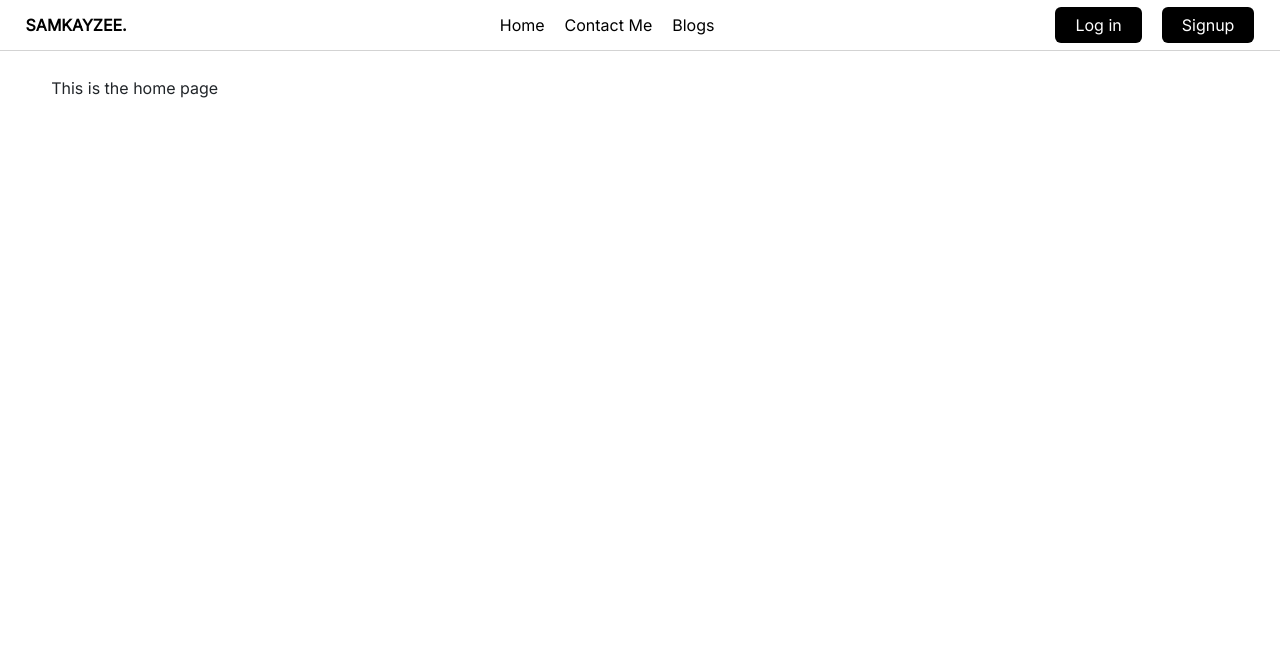
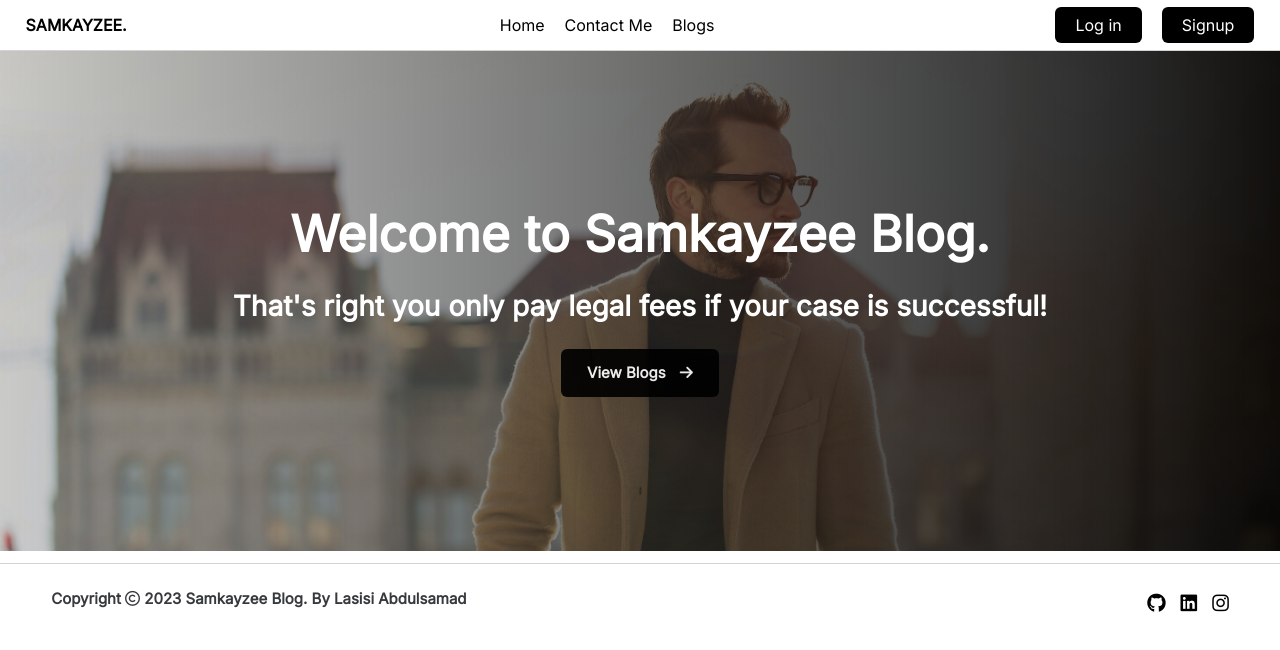
Before and after one commit to Samkayzeee/blog-website, a React (Vite) app: page / in a window 1280 px wide. Shown: the top 650 px of the page. Built offline with nearby package versions, Linux system fonts and the light colour scheme.

Commit message:
worked on home page

```diff
--- /dev/null
+++ b/src/components/footer/Footer.css
@@ -0,0 +1,22 @@
+.footer{
+    padding: 2% 4%;
+    display: flex;
+    justify-content: space-between;
+    border-top: solid 1px lightgray;
+    margin-top: 1%;
+}
+.footer .section1 h5{
+    font-size: 15px;
+    opacity: 0.9;
+    font-weight: 600;
+}
+.footer .links a{
+   margin-left: 15px;
+   color: black;
+   font-weight: 600;
+   font-size: 19px;
+   transition: all .3s;
+}
+.footer .links a:hover{
+  color: rgb(100, 195, 100);
+}
--- a/src/components/footer/Footer.jsx
+++ b/src/components/footer/Footer.jsx
@@ -1,7 +1,21 @@
+import { Link } from 'react-router-dom';
+import './Footer.css';
+
 const Footer = () => {
     return (
         <>
-             This is footer
+             <footer className="footer">
+               <div className="section1">
+                    <h5>Copyright <i class="fa-regular fa-copyright"></i> 2023 Samkayzee Blog. By Lasisi Abdulsamad</h5>
+               </div>
+
+               <div className="links">
+                    <Link to={'https://github.com/Samkayzeee'} target={'_blank'}><i class="fa-brands fa-github"></i></Link>
+                    <Link to={'www.linkedin.com/in/lasisi-abdulsamad-1a493b22b'} target={'_blank'}><i class="fa-brands fa-linkedin"></i></Link>
+                    <Link to={'https://www.instagram.com/samkayzee/'} target={'_blank'}><i class="fa-brands fa-instagram"></i></Link>
+
+               </div>
+             </footer>
         </>
      );
 }
--- a/src/pages/account/login/Login.jsx
+++ b/src/pages/account/login/Login.jsx
@@ -3,6 +3,7 @@ import './Login.css';
 import { useRef, useState } from 'react';
 import { useNavigate } from "react-router-dom";
 import { useEffect } from 'react';
+import Footer from './../../../components/footer/Footer';
 
 const Login = () => {
     const wrongloginRef = useRef(null);
@@ -62,6 +63,7 @@ const Login = () => {
 
         </form>
         </div>
+        <Footer />
         </>
      );
 }
--- a/src/pages/account/signup/Signup.css
+++ b/src/pages/account/signup/Signup.css
@@ -1,6 +1,3 @@
-.signup-container{
-    padding: 2% 4%;
-}
 .signup-container{
     padding: 2%;
     background-color: whitesmoke;
--- a/src/pages/dashboard/Dashboard.css
+++ b/src/pages/dashboard/Dashboard.css
@@ -1,3 +1,4 @@
 .dashboard-container{
     padding: 2% 4%;
+    background-color: whitesmoke;
 }
--- a/src/pages/dashboard/Dashboard.jsx
+++ b/src/pages/dashboard/Dashboard.jsx
@@ -1,6 +1,7 @@
 import axios from "axios";
 import { useEffect, useState } from "react";
 import { useNavigate } from "react-router-dom";
+import Footer from "../../components/footer/Footer";
 import Navbar from "../../components/navbar/Navbar";
 import "./Dashboard.css";
 
@@ -14,26 +15,17 @@ const Dashboard = () => {
     if (!token) {
         navigate('/login');
     }
+
    },[])
+
+
     return (
         <>
             <Navbar />
             <div className="dashboard-container">
-                This is the Dashboard page
-                {
-                    api.map((news) => {
-                       return(
-                        <div key={news.title}>
-                            <div className="single-news">
-                                <h1>{news.title}</h1>
-                                <p>{news.description}</p>
-                                <img src={news.image} alt="" />
-                            </div>
-                         </div>
-                       )
-                    })
-                }
+                This is the dashboard page
             </div>
+            <Footer />
         </>
      );
 }
--- a/src/pages/details/Details.jsx
+++ b/src/pages/details/Details.jsx
@@ -1,4 +1,20 @@
+import { useEffect, useState } from "react";
+import { useNavigate } from "react-router-dom";
+
+
 const DetailsPage = () => {
+
+    const [api, setApi] = useState([]);
+    const navigate = useNavigate();
+    let token = localStorage.getItem("token");
+
+   useEffect(() => {
+    if (!token) {
+        navigate('/login');
+    }
+
+   },[])
+
     return (
         <>
 
--- a/src/pages/home/Home.css
+++ b/src/pages/home/Home.css
@@ -1,3 +1,65 @@
 .home-container{
-    padding: 2% 4%;
+    background-color: whitesmoke;
 }
+
+.home-container .section1{
+    background:
+    linear-gradient(to right,  rgba(0, 0, 0, 0.2), rgba(0, 0, 0, 0.92)),
+    url('../../assets/home-page-pic.jpg');
+    padding: 12% 0;
+    background-size: cover;
+}
+.home-container .section1 h1{
+    color: white;
+    text-align: center;
+    font-size: 50px;
+    font-weight: 700;
+}
+.home-container .section1 h3{
+    color: white;
+    text-align: center;
+    font-weight: 700;
+    margin: 2% 0;
+}
+.home-container .section1 a{
+    color: white;
+    padding: 1% 2%;
+    font-size: 15px;
+    font-weight: 600;
+    cursor: pointer;
+    transition: all 0.3s ease;
+    position: relative;
+    display: block;
+    margin: 2% 0;
+    outline: none;
+    border-radius: 6px;
+    z-index: 0;
+    background-color: black;
+    opacity: 0.9;
+    overflow: hidden;
+    border: none;
+    width: fit-content;
+    text-decoration: none;
+    margin: 0 auto;
+  }
+  .home-container .section1 a:hover {
+    color: white;
+  }
+  .home-container .section1 a:hover:after {
+    width: 100%;
+  }
+  .home-container .section1 a:after {
+    content: "";
+    position: absolute;
+    z-index: -1;
+    transition: all 0.3s ease;
+    right: 0;
+    top: 0;
+    width: 0;
+    height: 100%;
+    background-color: rgb(100, 195, 100);
+  }
+  .home-container .section1 a i{
+    display: inline-block;
+    margin-left: 10px;
+  }
--- a/src/pages/home/Home.jsx
+++ b/src/pages/home/Home.jsx
@@ -1,5 +1,5 @@
-import { useEffect } from "react";
-import { useNavigate } from "react-router-dom";
+import { Link } from "react-router-dom";
+import Footer from "../../components/footer/Footer";
 import Navbar from "../../components/navbar/Navbar";
 import './Home.css';
 
@@ -9,8 +9,13 @@ const Home = () => {
         <>
             <Navbar />
             <div className="home-container">
-                This is the home page
+                <div className="section1">
+                    <h1>Welcome to Samkayzee Blog.</h1>
+                    <h3>That's right you only pay legal fees if your case is successful!</h3>
+                    <Link to={'/dashboard'}>View Blogs <i class="fa-solid fa-arrow-right"></i></Link>
+                </div>
             </div>
+            <Footer />
         </>
      );
 }
```
Also changed, not shown: src/assets/home-page-pic.jpg (added).
